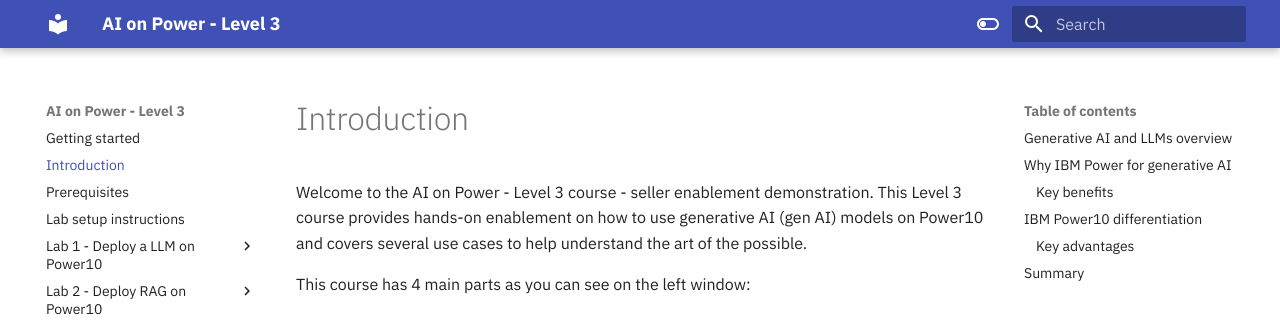
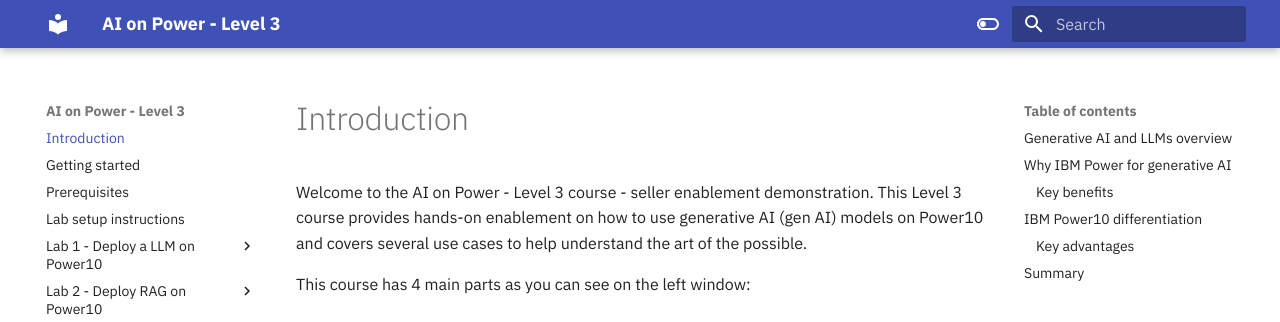
Before and after one commit to IBM/AI-on-Power-Level3, an MkDocs documentation site: the page built from docs/index.md, in a window 1280 px wide. Shown: the top 322 px of the page. Built offline with MkDocs 1.6.1 and Material for MkDocs 9.7.7, drawn with Linux system fonts in a browser that asks for light colours; some of the changed lines change nothing that is shown.

Commit message:
change order of getting started page

```diff
--- a/mkdocs.yml
+++ b/mkdocs.yml
@@ -77,8 +77,8 @@
   - md_in_html
 
 nav:
+  - Introduction: 'index.md'
   - Getting started: helpful-tips.md
-  - Introduction: 'index.md'
   - Prerequisites: 'pre-req.md'
   - Lab setup instructions: 'lab-setup.md'
   - Lab 1 - Deploy a LLM on Power10:
```
